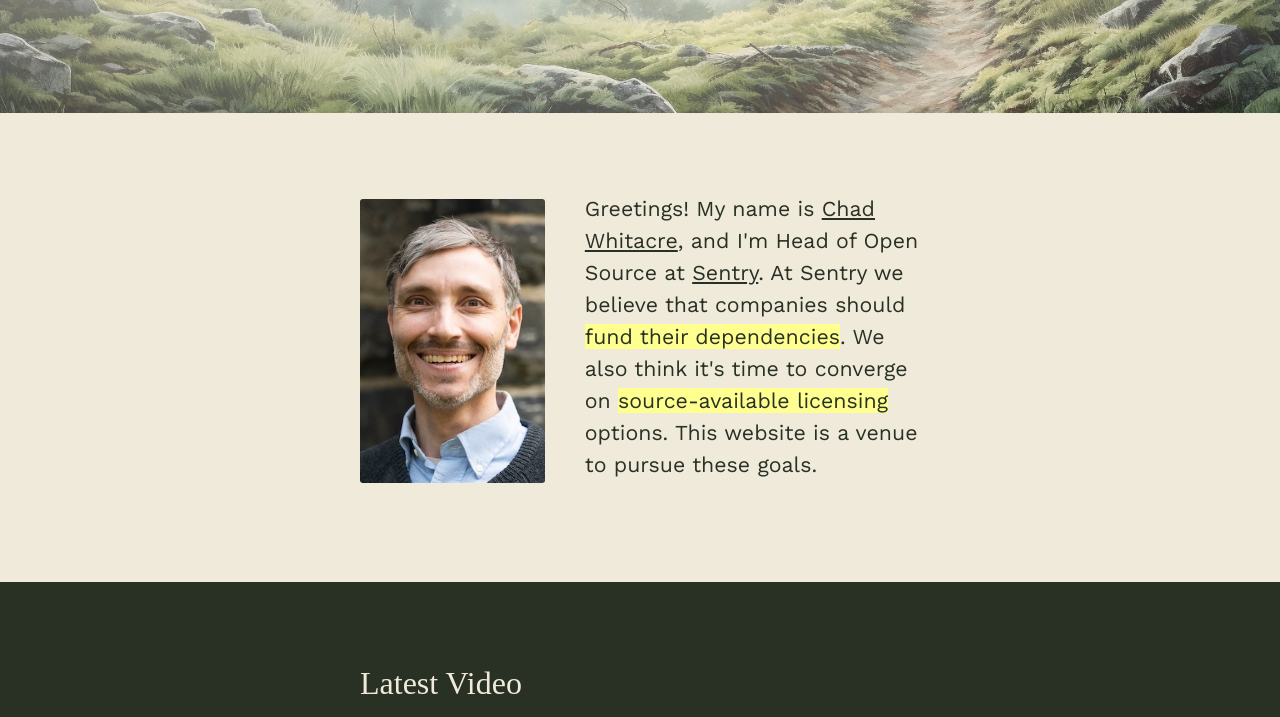
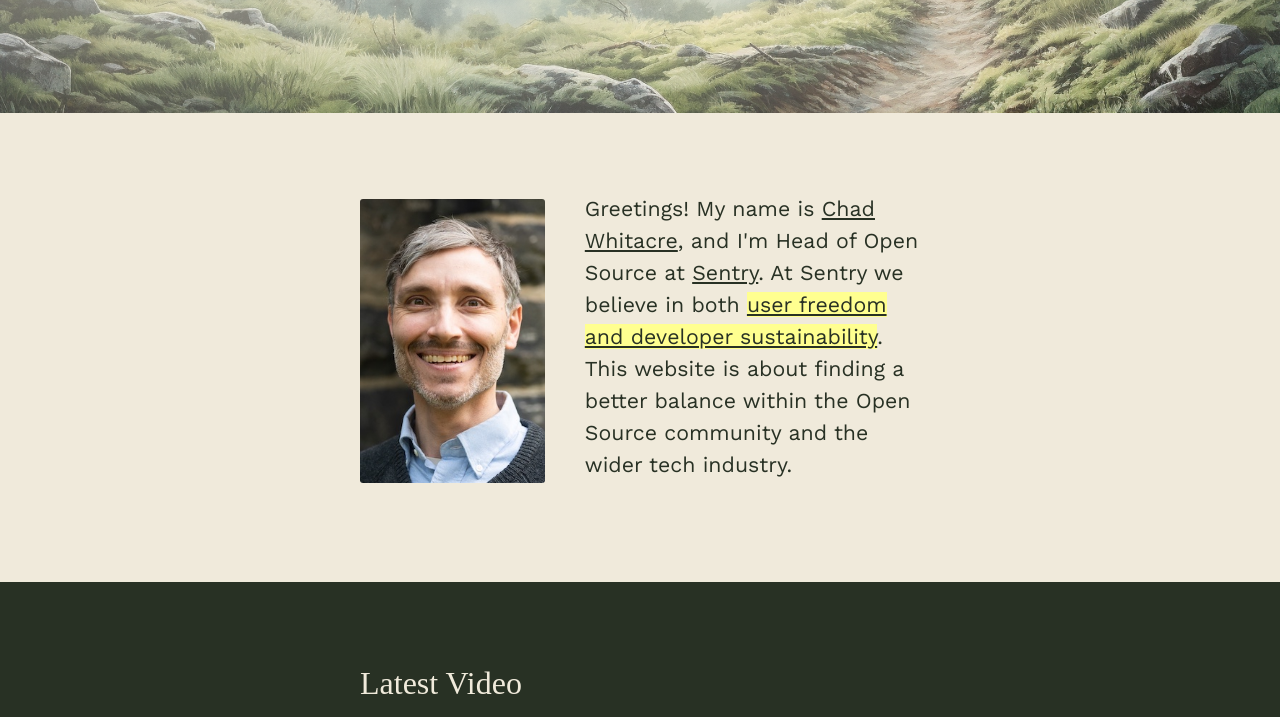
Before and after one commit to chadwhitacre/openpath, a Jekyll site: the page built from index.html, in a window 1280 px wide and 900 px high, scrolled down 527 px, cut to the strip 0-717 px from the top of the window. Built offline with Jekyll 4.4.1, drawn with Linux system fonts in a browser that asks for light colours; some web fonts are replaced.

Commit message:
Tinker with pitch

```diff
--- a/index.html
+++ b/index.html
@@ -9,9 +9,13 @@ layout: default
     <p>
       Greetings! My name is <a href="/about/">Chad Whitacre</a>, and I'm Head of
       Open Source at <a href="https://sentry.io/welcome/">Sentry</a>. At Sentry
-      we believe that companies should <b>fund their dependencies</b>. We also
-      think it's time to converge on <b>source-available licensing</b>
-      options. This website is a venue to pursue these goals.
+      we believe in both
+      <b
+        ><a href="https://blog.sentry.io/sentrys-open-source-values/"
+          >user freedom and developer sustainability</a
+        ></b
+      >. This website is about finding a better balance within the Open Source
+      community and the wider tech industry.
     </p>
   </div>
 </section>
```
